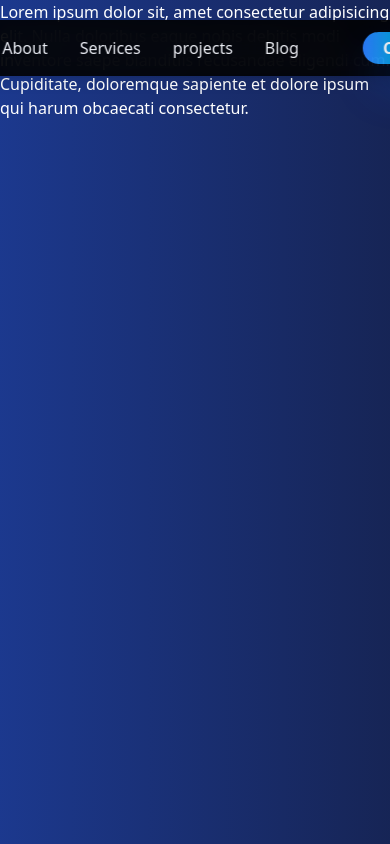
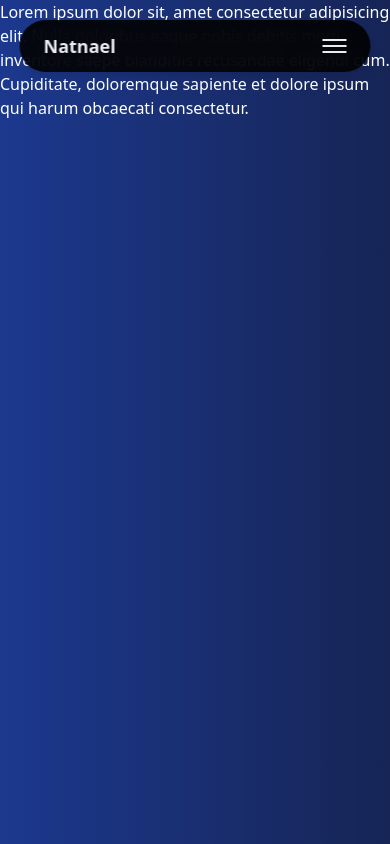
Before and after one commit to Natnael243/Natnael_Portfolio, a React (Vite) app: page / in a window 390 px wide. Built offline with nearby package versions, Linux system fonts and the light colour scheme.

Commit message:
Updated the Navbar component responsiveness.

```diff
--- a/src/components/Navbar.jsx
+++ b/src/components/Navbar.jsx
@@ -1,22 +1,95 @@
-import React from "react";
+import React, { useState, useEffect } from "react";
 
-const listNav = ["Home", "About", "Services", "projects", "Blog"];
+const listNav = ["Home", "About", "Services", "Projects", "Blog"];
 
 const Navbar = () => {
+  const [menuOpen, setMenuOpen] = useState(false);
+
+  // Prevent scroll when menu is open
+  useEffect(() => {
+    document.body.style.overflow = menuOpen ? "hidden" : "auto";
+  }, [menuOpen]);
+
   return (
-    <div className="fixed bg-black flex justify-between items-center gap-16 py-3 px-10 left-1/2 translate-x-[-50%] top-[20px] rounded-full backdrop-blur-md opacity-90 text-white shadow-lg z-10">
-      <ul className="flex gap-8">
+    <>
+      {/* Top Navbar */}
+      <div className="fixed bg-black flex justify-between items-center py-3 px-6 left-1/2 translate-x-[-50%] top-[20px] rounded-full backdrop-blur-md opacity-90 text-white shadow-lg z-50 w-[90vw] max-w-5xl">
+        {/* Logo - visible both mobile and desktop now */}
+        <div className="font-bold text-lg">Natnael</div>
+
+        {/* Desktop Nav */}
+        <ul className="hidden md:flex gap-8">
           {listNav.map((item) => (
-          <li className="relative cursor-pointer group">
+            <li
+              key={item}
+              className="relative cursor-pointer group text-white text-base"
+            >
               {item}
               <span className="absolute left-0 bottom-[-5px] w-0 h-1 rounded-xl bg-gradient-to-r from-blue-500 to-green-500 transition-all duration-300 group-hover:w-full"></span>
             </li>
           ))}
         </ul>
-      <button className="bg-gradient-to-r from-blue-500 to-green-400  py-1 px-5 rounded-4xl shadow-2xl text-white texxt-lg font-semibold  hover:to-blue-600  hover:from-green-500 hover:shadow-fuchsia-950 shadow-blue-600">
+
+        {/* Contact Button (Desktop) */}
+        <button className="hidden md:block bg-gradient-to-r from-blue-500 to-green-400 py-1 px-5 rounded-4xl shadow-2xl text-white text-lg font-semibold hover:to-blue-600 hover:from-green-500 hover:shadow-fuchsia-950 shadow-blue-600">
+          Contact
+        </button>
+
+        {/* Hamburger Icon (Mobile) - moved to right */}
+        <button
+          className="md:hidden flex flex-col gap-1 z-50"
+          onClick={() => setMenuOpen((prev) => !prev)}
+          aria-label="Toggle menu"
+        >
+          <span
+            className={`block w-6 h-0.5 bg-white transition-all ${
+              menuOpen ? "rotate-45 translate-y-1.5" : ""
+            }`}
+          ></span>
+          <span
+            className={`block w-6 h-0.5 bg-white transition-all ${
+              menuOpen ? "opacity-0" : ""
+            }`}
+          ></span>
+          <span
+            className={`block w-6 h-0.5 bg-white transition-all ${
+              menuOpen ? "-rotate-45 -translate-y-1.5" : ""
+            }`}
+          ></span>
+        </button>
+      </div>
+
+      {/* Mobile Menu */}
+      <div
+        className={`fixed inset-0 bg-black/90 backdrop-blur-md flex flex-col items-center justify-center gap-8 px-4 transition-all duration-300 ease-in-out md:hidden ${
+          menuOpen
+            ? "opacity-100 scale-100 z-[9999]"
+            : "opacity-0 scale-95 pointer-events-none z-[-1]"
+        }`}
+      >
+        {/* Mobile Nav Items */}
+        <ul className="flex flex-col gap-5 text-white text-lg text-center">
+          {listNav.map((item) => (
+            <li
+              key={item}
+              className="relative cursor-pointer group"
+              onClick={() => setMenuOpen(false)}
+            >
+              {item}
+              <span className="absolute left-0 bottom-[-5px] w-0 h-0.5 rounded-xl bg-gradient-to-r from-blue-500 to-green-500 transition-all duration-300 group-hover:w-full"></span>
+            </li>
+          ))}
+        </ul>
+
+        {/* Contact Button */}
+        <button
+          className="bg-gradient-to-r from-blue-500 to-green-400 py-2 px-6 rounded-full shadow-2xl text-white text-base font-semibold hover:to-blue-600 hover:from-green-500 hover:shadow-fuchsia-950 shadow-blue-600"
+          onClick={() => setMenuOpen(false)}
+        >
           Contact
         </button>
       </div>
+    </>
   );
 };
 
```
Lines whose indentation alone changed are shown as unchanged.
